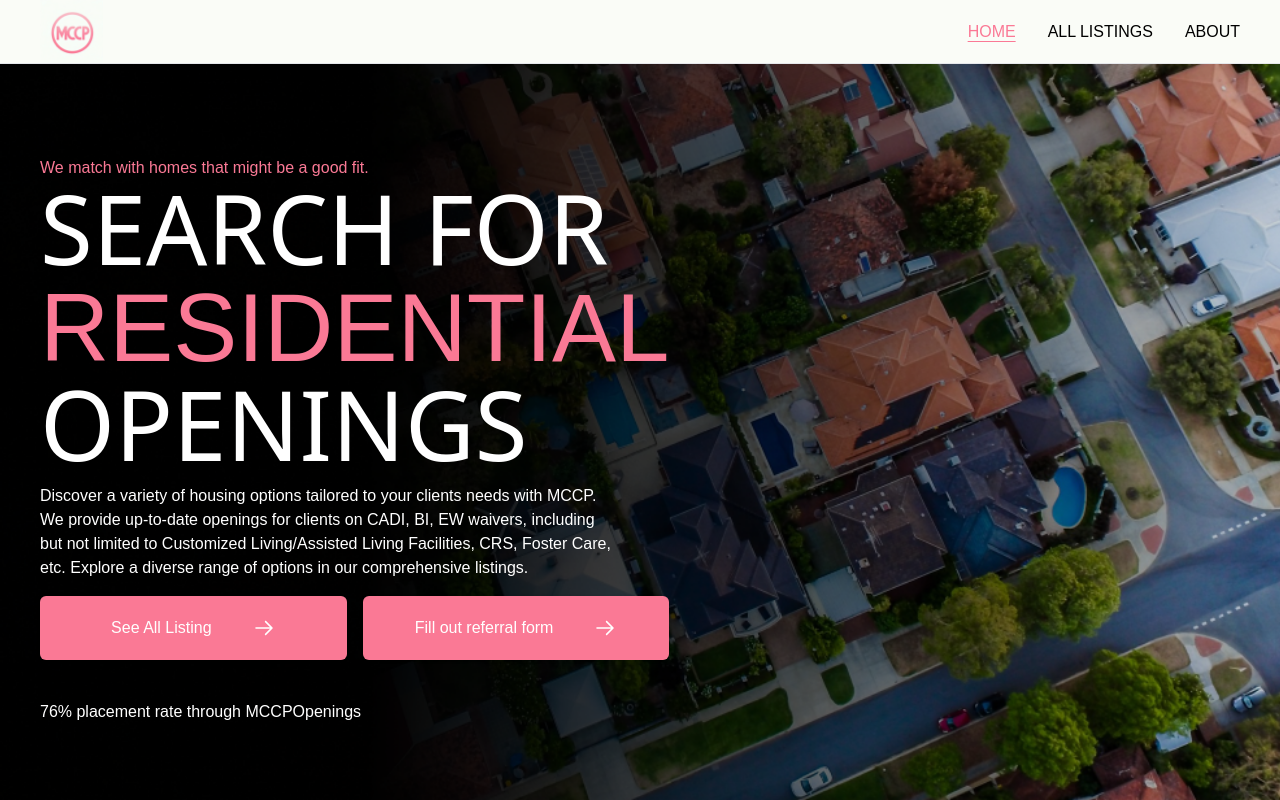
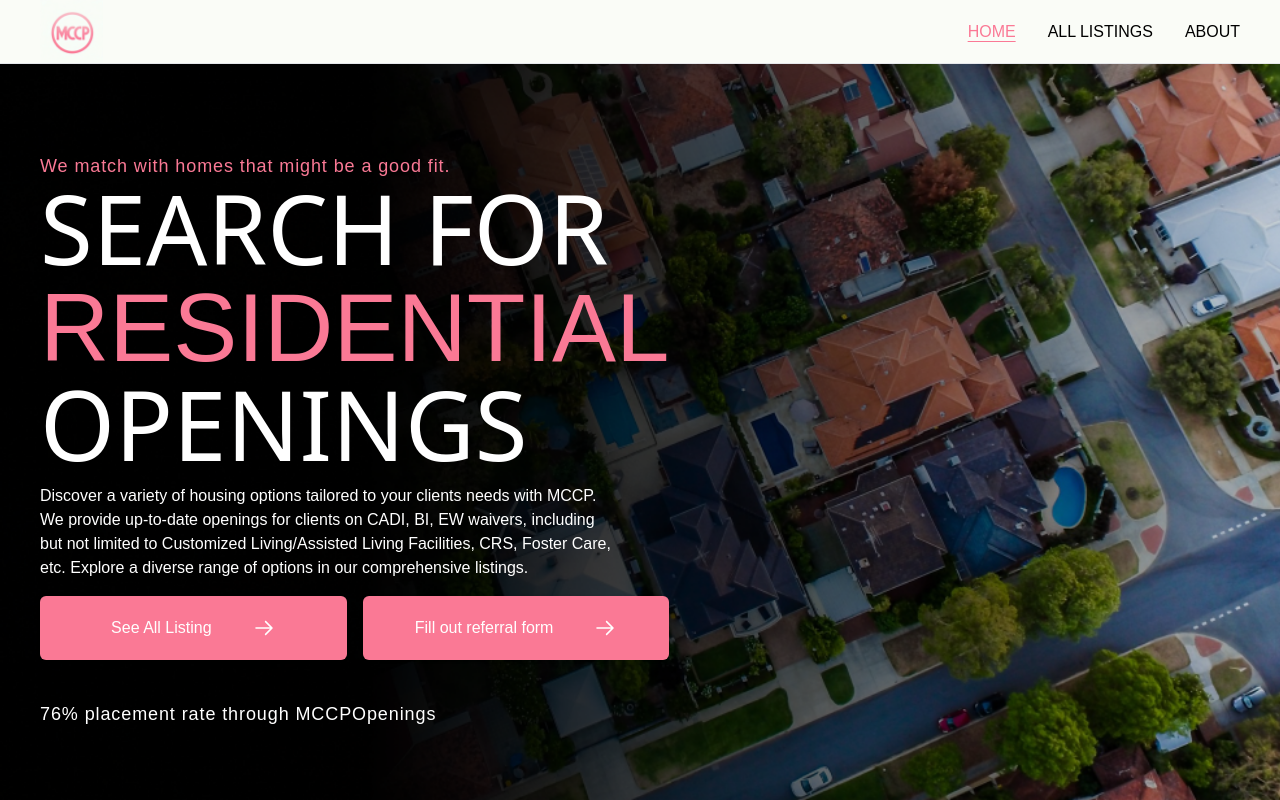
Before and after one commit to openingsmn/mccp-listing, a Next.js app: page / in a window 1280 px wide. Built offline with nearby package versions, Linux system fonts and the light colour scheme; a web font is replaced by a local one.

Commit message:
fix: fix font size

```diff
--- a/src/components/shared/Hero.tsx
+++ b/src/components/shared/Hero.tsx
@@ -7,7 +7,7 @@
   return (
     <section className="home-screen min-h-screen flex items-center relative">
       <div className="px-10 md:mt-20">
-        <p className="text-primary">
+        <p className="text-lg text-primary tracking-wider">
           We match with homes that might be a good fit.
         </p>
         <h2 className="text-5xl md:text-8xl text-white">
@@ -52,7 +52,9 @@
         </div>
 
         <div className="mt-10">
-          <p className="text-white">76% placement rate through MCCPOpenings</p>
+          <p className="text-lg text-white tracking-wider">
+            76% placement rate through MCCPOpenings
+          </p>
         </div>
       </div>
     </section>
```
